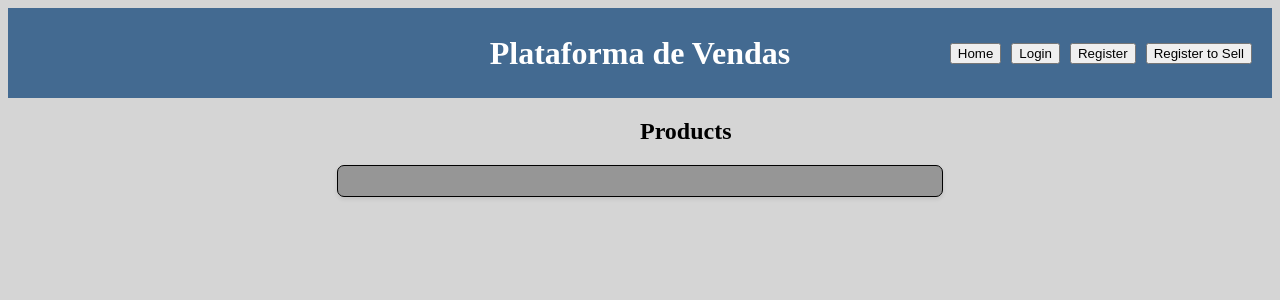
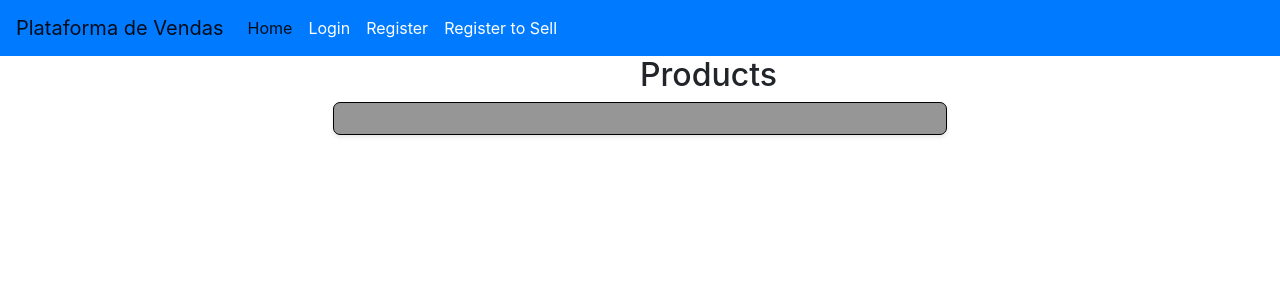
Before and after one commit to jakeymac/Plataforma-De-Vendas, a Django app: page / in a window 1280 px wide. Shown: the top 300 px of the page. Run offline with Django 4.2, Linux system fonts and the light colour scheme; data comes from the database, SQL or seed files in the repository; both versions use the stored data as it was after the commit; data that the repository does not hold is empty; some libraries are stand-ins or nearby versions.

Commit message:
changed header to nav bar in base.html, added stylization

```diff
--- a/Plataforma_de_Vendas/Plataforma_de_Vendas/static/css/base.css
+++ b/Plataforma_de_Vendas/Plataforma_de_Vendas/static/css/base.css
@@ -1,34 +1,17 @@
-header {
-    display: flex;
-    justify-content: center;
-    align-items: center;
-    background-color: #436a91;
-    color: white;
-    padding: 10px;
-    height:70px;
+.navbar-custom {
+    background-color: #007BFF;
+    color: #FFFFFF;
 }
 
-#nav-buttons-div {
-    display: flex;
-    align-items: center;
-    margin-left: auto;
-    margin-right:10px;
+.navbar-custom .navbar-nav .nav-link
+{
+    color: #FFFFFF;
 }
 
-.nav-button {
-    margin-left: 10px;
+.navbar-custom .navbar-nav .nav-link:hover {
+    color: #0056b3;
 }
 
-h1 {
-    position: absolute;
-    left: 50%;
-    transform: translateX(-50%);
-    margin: 0;
-}
-
-body {
-    background-color: #d5d5d5;
-}
 
 main {
     margin-left: 20%;
--- a/Plataforma_de_Vendas/Stores/templates/Stores/base.html
+++ b/Plataforma_de_Vendas/Stores/templates/Stores/base.html
@@ -6,39 +6,58 @@
     <title>{% block title %}{% endblock %}</title>
     {% block scripts %}
         <script src="https://ajax.googleapis.com/ajax/libs/jquery/3.5.1/jquery.min.js"></script>
+        <script src="https://stackpath.bootstrapcdn.com/bootstrap/4.5.2/js/bootstrap.min.js"></script>
         <script src="{% static 'js/base.js' %}"></script>
     {% endblock %}
 
     {% block styles %}
-        <!-- <link rel="stylesheet" href="https://stackpath.bootstrapcdn.com/bootstrap/4.5.2/css/bootstrap.min.css"> -->
+        <link rel="stylesheet" href="https://stackpath.bootstrapcdn.com/bootstrap/4.5.2/css/bootstrap.min.css">
         <link rel="stylesheet" type="text/css" href="{% static 'css/base.css' %}">
     {% endblock %}
-
-
 </head>
 <body>
-    <header>
-        <h1>Plataforma de Vendas</h1>
-        <!-- Add your navigation menu here -->
-        <div id="nav-buttons-div">
-            <button type="button" id="home-nav-button" href="">Home</button>
+    <nav class="navbar navbar-expand-lg navbar-light navbar-custom">
+        <a class="navbar-brand" href="/">Plataforma de Vendas</a>
+        <button class="navbar-toggler" type="button" data-toggle="collapse" data-target="#navbarNav" aria-controls="navbarNav" aria-expanded="false" aria-label="Toggle navigation">
+          <span class="navbar-toggler-icon"></span>
+        </button>
+        <div class="collapse navbar-collapse" id="navbarNav">
+          <ul class="navbar-nav">
+            <li class="nav-item active">
+              <a class="nav-link" href="/">Home<span class="sr-only">(current)</span></a>
+            </li>
 
             {% if request.user.is_authenticated %}
+                <li class="nav-item">
+                    <a class="nav-link" href="">My Account</a>
+                </li>
                 {% if request.user.account_type == "customer" %}
-                    <button type="button" class="nav-button" id="customer-account-info-nav-button">My account</button>
-                {% elif request.user.account_type == "seller" %}
-                    <button type="button" class="nav-button" id="my-store-nav-button">My store</button>
-                {% else %}
-                    <button type="button" class="nav-button" id="admin-account-nav-button">My account</button>
+                    <li class="nav-item">
+                        <a class="nav-link" href="">Cart</a>
+                    </li>
                 {% endif %}
-                <button type="button" class="nav-button" id="logout-nav-button">Logout</button>
+                {% if request.user.account_type == "seller" %}
+                    <li class="nav-item">
+                        <a class="nav-link" href="">My Store</a>
+                    </li>
+                {% endif %}
+                <li class="nav-item">
+                    <a class="nav-link" href="">Logout</a>
+                </li>
             {% else %}
-                <button class="nav-button" id="login-nav-button">Login</button>
-                <button class="nav-button" id="register-account-nav-button">Register</button>
-                <button class="nav-button" id="register-seller-nav-button">Register to Sell</button>
+                <li class="nav-item">
+                    <a class="nav-link" href="">Login</a>
+                </li>
+                <li class="nav-item">
+                    <a class="nav-link" href="">Register</a>
+                </li>
+                <li class="nav-item">
+                    <a class="nav-link" href="">Register to Sell</a>
+                </li>
             {% endif %}
+          </ul>
         </div>
-    </header>
+      </nav>
 
     <main>
         {% block content %}{% endblock %}
@@ -46,7 +65,6 @@
     </main>
 
     <footer>
-        <!-- Add your footer content here -->
     </footer>
 </body>
 </html>
```
Also changed, not shown: Plataforma_de_Vendas/db.sqlite3.
